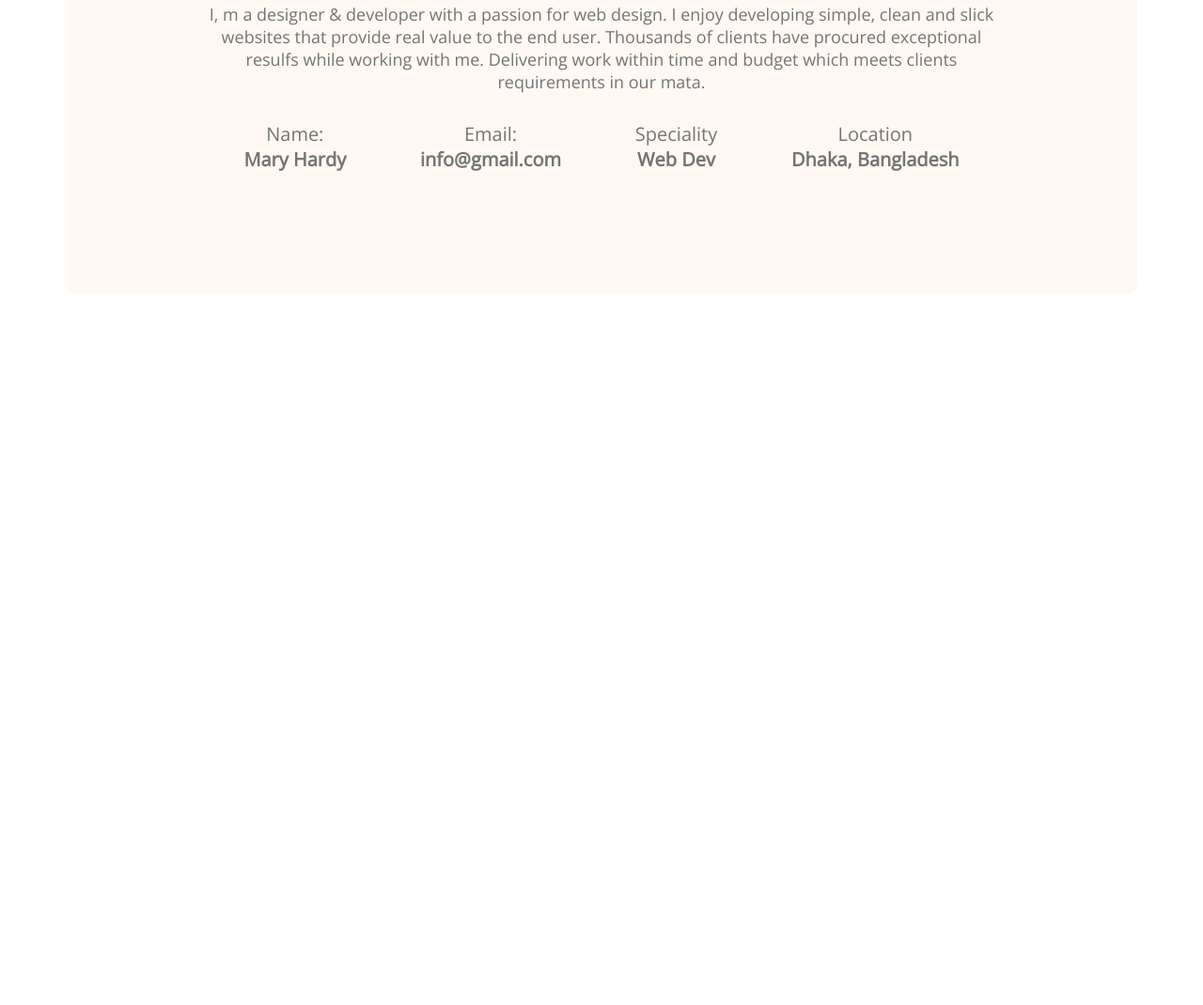
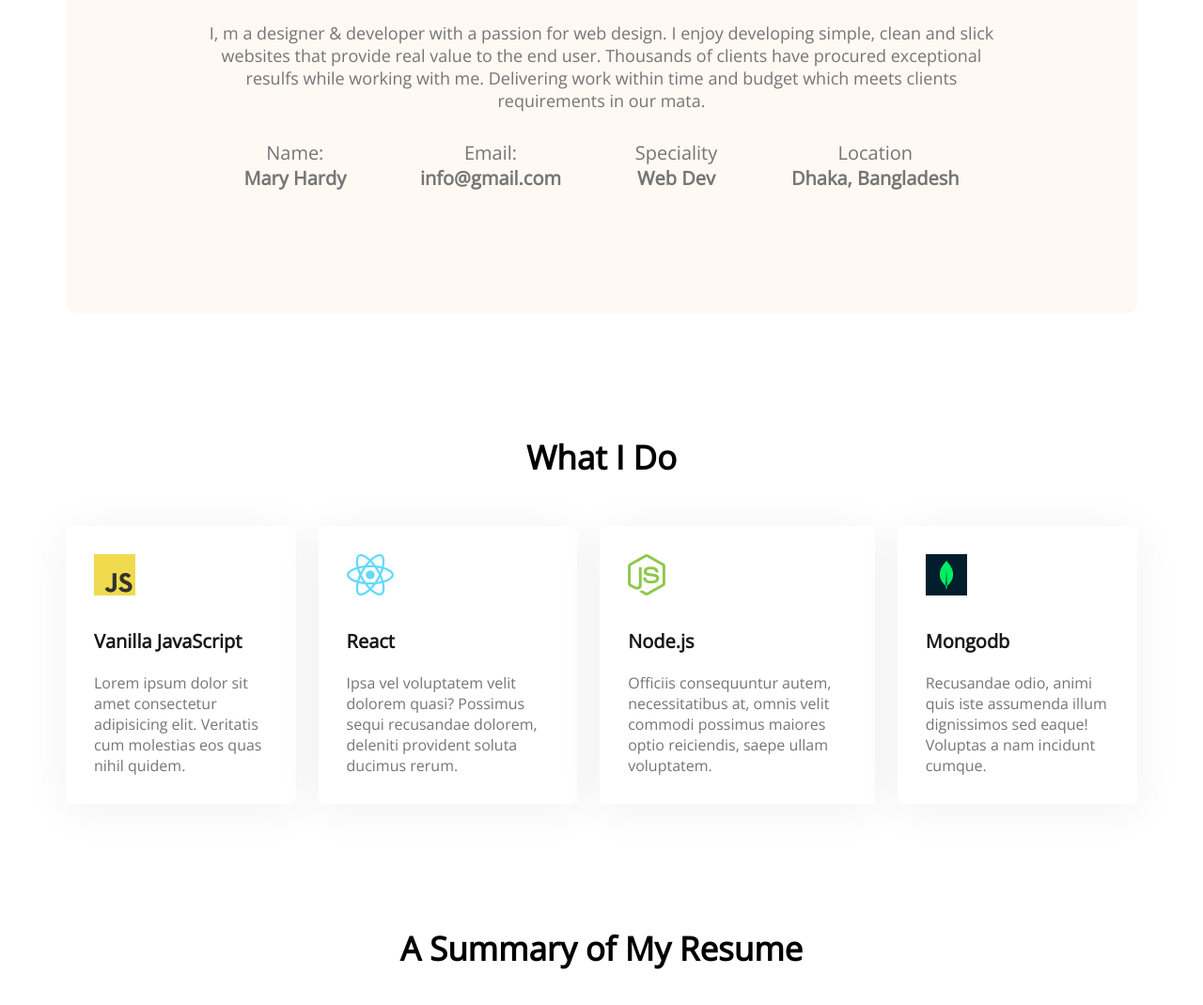
Before and after one commit to tareq189/portfolio, a plain HTML site: page index.html in a window 1280 px wide. Shown: the part 1174-2244 px from the top of the page at 94% size. Before the commit the page ends 1487 px from the top, so only its background shows below. Drawn offline with nearby package versions, Linux system fonts and the light colour scheme.

Commit message:
added resume

```diff
--- a/index.html
+++ b/index.html
@@ -56,6 +56,40 @@
                 </div>
             </div>
         </section>
+        <!-- what i do -->
+        <section class="what-i-do">
+            <h3 class="section-title">
+                What I Do
+            </h3>
+            <div class="skill-container">
+                <div class="skill">
+                    <img src="images/icons/js.png" alt="">
+                    <p class="skill-title">Vanilla JavaScript</p>
+                    <p class="skill-description">Lorem ipsum dolor sit amet consectetur adipisicing elit. Veritatis cum molestias eos quas nihil quidem.</p>
+                </div>
+                <div class="skill">
+                    <img src="images/icons/react.png" alt="">
+                    <p class="skill-title">React</p>
+                    <p class="skill-description">Ipsa vel voluptatem velit dolorem quasi? Possimus sequi recusandae dolorem, deleniti provident soluta ducimus rerum.</p>
+                </div>
+                <div class="skill">
+                    <img src="images/icons/nodejs.png" alt="">
+                    <p class="skill-title">Node.js</p>
+                    <p class="skill-description">Officiis consequuntur autem, necessitatibus at, omnis velit commodi possimus maiores optio reiciendis, saepe ullam voluptatem.</p>
+                </div>
+                <div class="skill">
+                    <img src="images/icons/mongo.png" alt="">
+                    <p class="skill-title">Mongodb</p>
+                    <p class="skill-description">Recusandae odio, animi quis iste assumenda illum dignissimos sed eaque! Voluptas a nam incidunt cumque.</p>
+                </div>
+            </div>
+        </section>
+        <section class="resume">
+            <h3 class="section-title">A Summary of My Resume</h3>
+            <div class="resume-content">
+                <div></div>
+            </div>
+        </section>
     </main>
     <footer>
 
--- a/portfolio.css
+++ b/portfolio.css
@@ -89,9 +89,10 @@ main {
 
 .section-title {
 
-    margin-bottom: 30px;
+    margin-bottom: 50px;
     font-weight: 700;
     font-size: 35px;
+    text-align: center;
 }
 
 .section-description {
@@ -101,16 +102,49 @@ main {
 
 }
 
-.about-info-container{
+.about-info-container {
     display: flex;
     justify-content: space-around;
 }
-.about .info-title{
+
+.about .info-title {
     font-size: 20px;
     color: #757575;
 }
-.about .info-description{
+
+.about .info-description {
     font-size: 20px;
     color: #757575;
     font-weight: 700;
 }
+
+section{
+    margin-top: 130px;
+}
+
+.skill {
+    background: #FFFFFF;
+    box-shadow: 0px 6px 50px rgba(0, 0, 0, 0.06);
+    border-radius: 5px;
+    padding: 30px;
+}
+
+.skill-container {
+    display: flex;
+    gap: 24px;
+}
+
+.skill-title {
+    font-weight: 700;
+    font-size: 20px;
+    color: #181818;
+    margin-top: 30px;
+    margin-bottom: 20px;
+
+}
+
+.skill-description {
+    font-weight: 400;
+    font-size: 16px;
+    color: #757575;
+}
```
